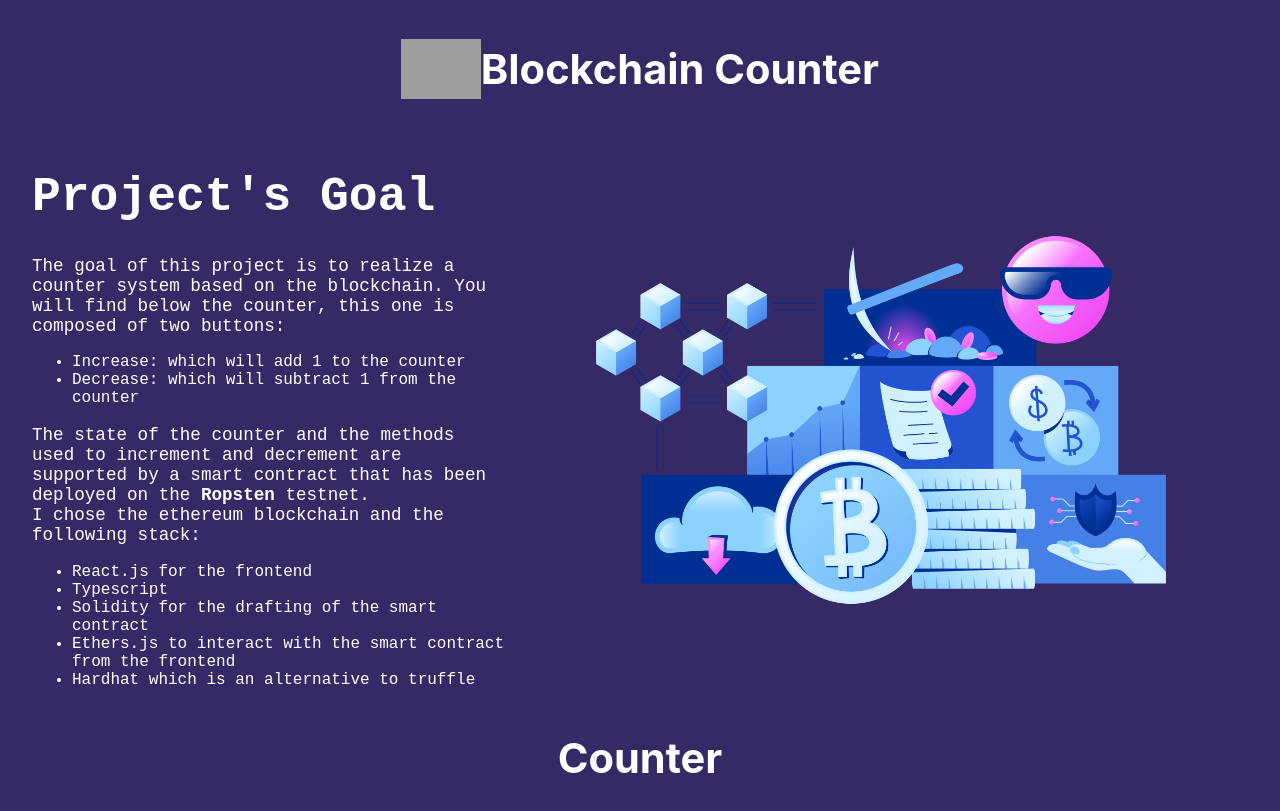
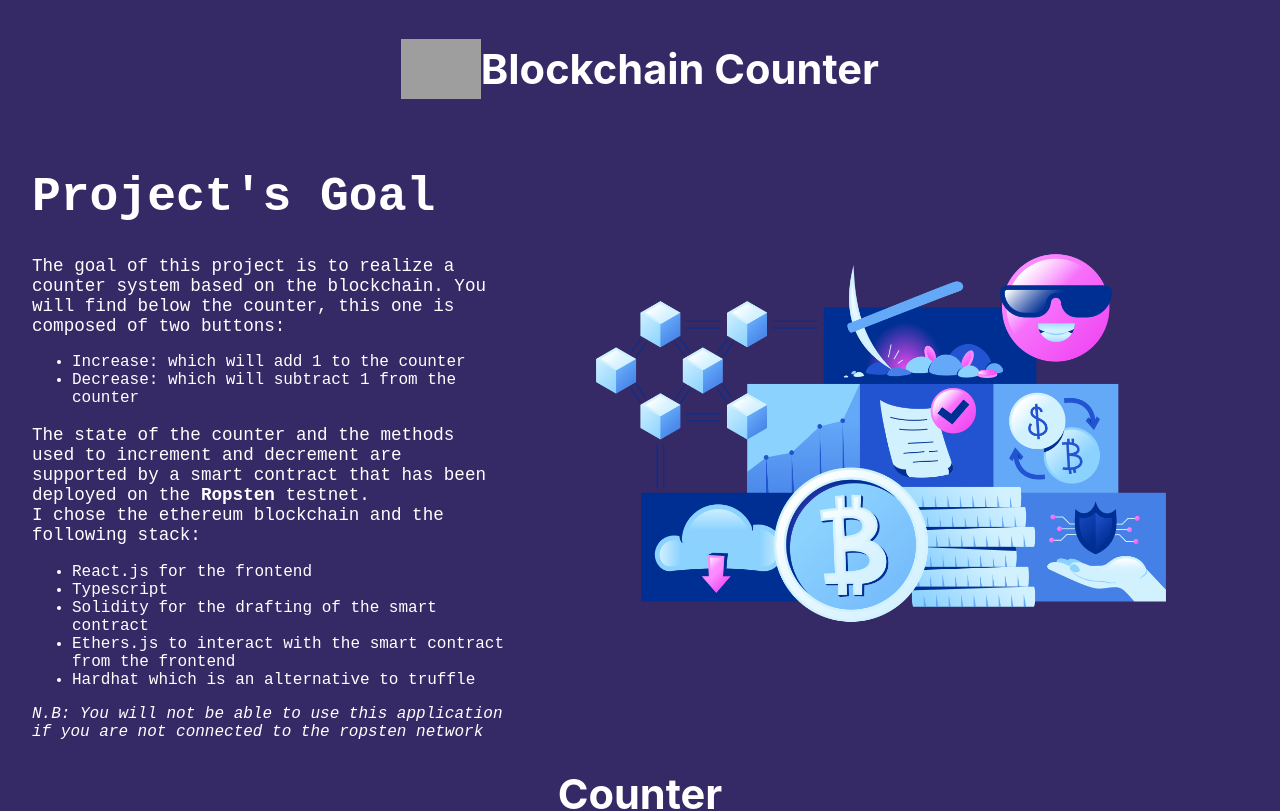
Before and after one commit to TerenceHilderal/blockchain-counter, a React (Create React App) app: page / in a window 1280 px wide. Shown: the top 811 px of the page. Built offline with nearby package versions, Linux system fonts and the light colour scheme; grey boxes are pictures that could not be loaded.

Commit message:
updating description by adding a N.B

```diff
--- a/src/components/Description/Description.tsx
+++ b/src/components/Description/Description.tsx
@@ -30,6 +30,13 @@
 						<li key={index}>{stackItem}</li>
 					))}
 				</ul>
+				<span>
+					{' '}
+					<i>
+						N.B: You will not be able to use this application if you are not
+						connected to the ropsten network
+					</i>{' '}
+				</span>
 			</div>
 
 			<div className='description_img'>
```
